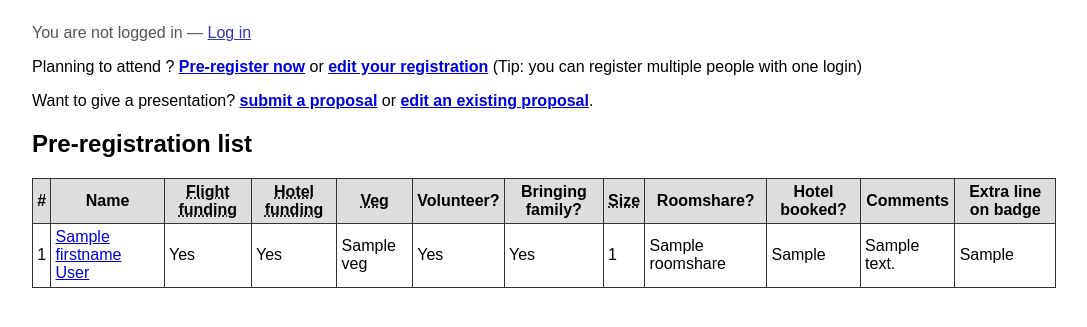
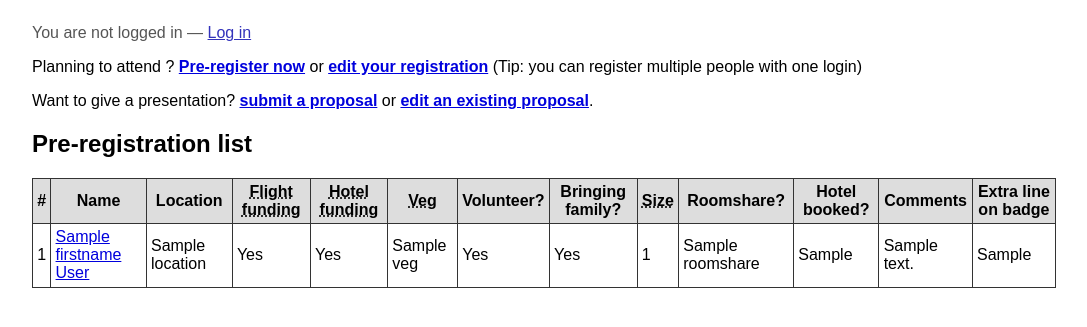
Before and after one commit to fedora-infra/flock-registration, a Flask app: page / in a window 1280 px wide. Shown: the part 167-494 px from the top of the page, without its empty margins (96-1183 px from the left). Run offline with Flask 2, Linux system fonts and the light colour scheme; a database or web service that is not in the repository returns one stand-in record (values such as "Sample title"); parts of the project's set-up code (start-up, migrations or seed data) failed here and were passed over; some libraries are stand-ins or nearby versions.

Commit message:
Display the location field

```diff
--- a/wsgi/templates/index.html
+++ b/wsgi/templates/index.html
@@ -12,6 +12,7 @@
   <tr>
     <th>#</th>
     <th>Name</th>
+    <th>Location</th>
     <th><abbr title="Needs flight funding">Flight funding</abbr></th>
     <th><abbr title="Needs hotel funding">Hotel funding</abbr></th>
     <th><abbr title="Vegan or vegetarian">Veg</abbr></th>
@@ -27,6 +28,7 @@
   <tr>
     <td>{{ loop.index }}</td>
     <td>{% if registration.fasusername %}<a href="http://fedoraproject.org/wiki/User:{{ registration.fasusername|e }}">{% endif %}{{ registration.firstname|e }} {{ registration.lastname|e }}{% if registration.fasusername %}</a>{% endif %}</td>
+    <td>{{ registration.location|e }}</td>
     <td>{% if registration.flight_funding %}Yes{% else %}No{% endif %}</td>
     <td>{% if registration.hotel_funding %}Yes{% else %}No{% endif %}</td>
     <td>{{ registration.veg|e }}</td>
```
